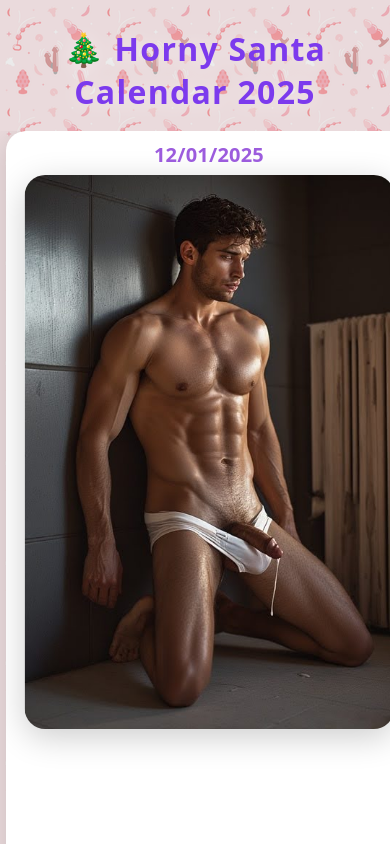
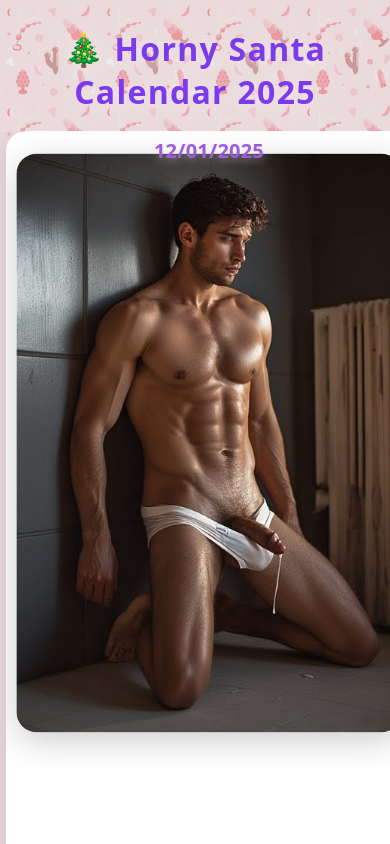
Before and after one commit to 60x134-wq/advent, a React (Vite) app: page / in a window 390 px wide. Shown: the top 844 px of the page. Built offline with nearby package versions, Linux system fonts and the light colour scheme.

Commit message:
mobile image size fix2

```diff
--- a/src/index.css
+++ b/src/index.css
@@ -47,10 +47,10 @@ body {
     transition: box-shadow 0.2s;
   }
   .shorts-tile img {
-    max-width: 92vw;
+    /* make image wider (smaller left/right gaps) and move it up */
+    max-width: 96vw;
     max-height: 72vh;
-    /* smaller top margin so image moves up under the header */
-    margin: 4vh auto 3vh auto;
+    margin: 1.5vh auto 2vh auto;
     display: block;
     border-radius: 18px;
     object-fit: contain;
@@ -64,7 +64,7 @@ body {
     pointer-events: none;
   }
   .tile-header {
-    top: 10px;
+    top: 6px;
     color: #9c5cdd;
     font-weight: 900;
     font-size: 17px;
```
